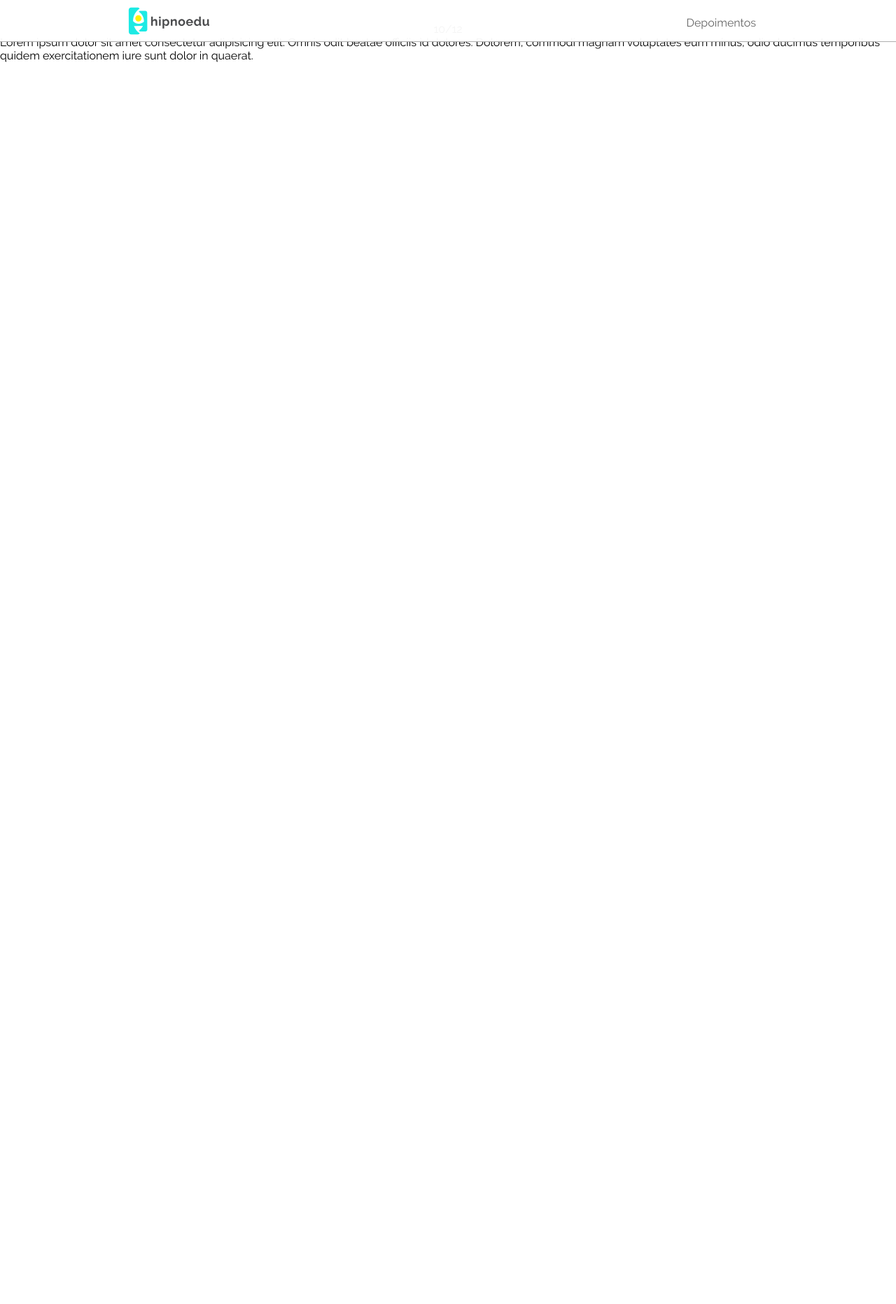
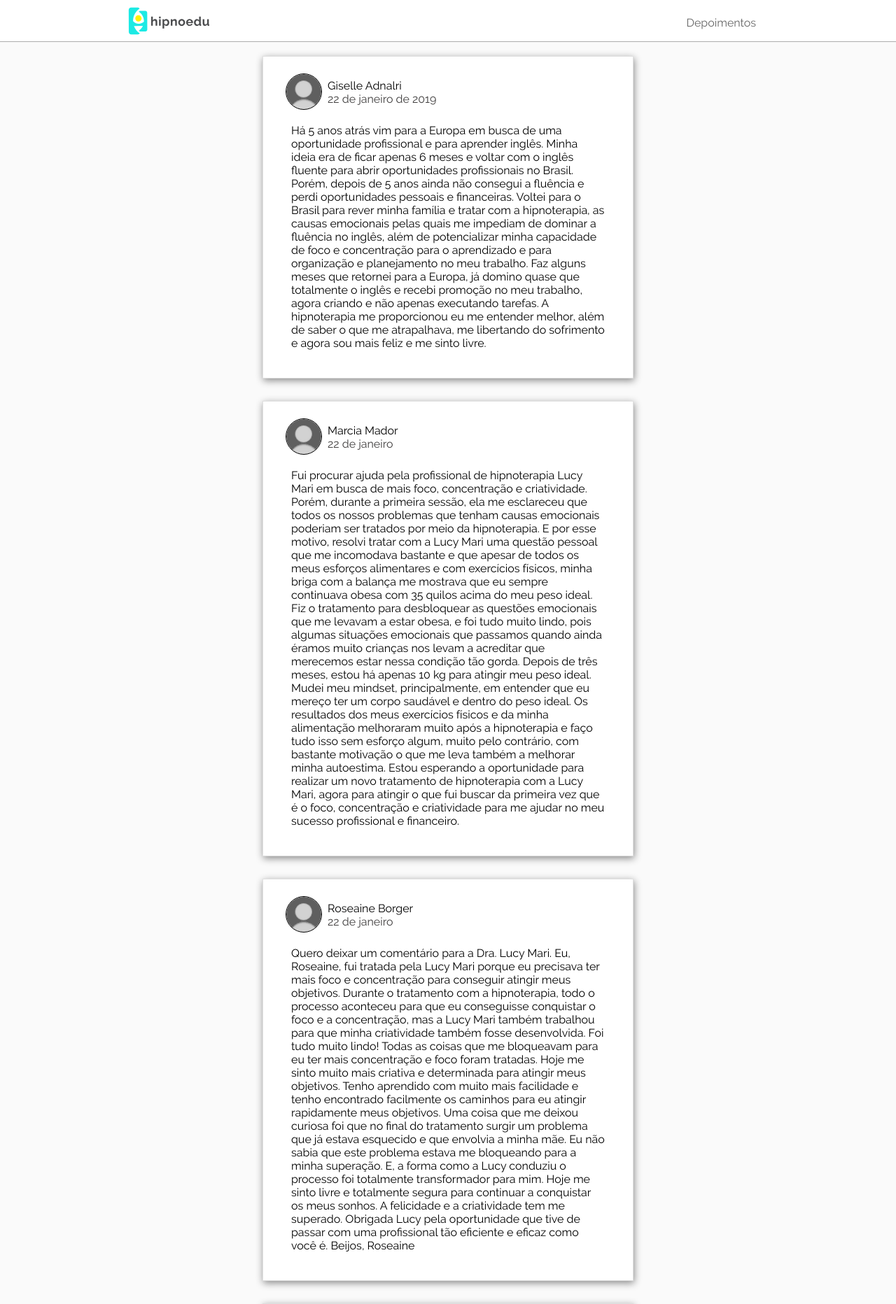
Before and after one commit to institutocriativo/site-hipnoedu, a PHP site: page /depoimentos.html in a window 1280 px wide. Shown: the top 1864 px of the page at 70% size. Before the commit the page ends 89 px from the top, so only its background shows below. Run offline with PHP 8.4, Linux system fonts and the light colour scheme.

Commit message:
Add depoimentos

```diff
--- /dev/null
+++ b/depoimentos.css
@@ -0,0 +1,81 @@
+.flex {
+    display: flex;
+}
+
+
+.row {
+    flex-direction: row;
+}
+
+.column {
+    flex-direction: column;
+}
+
+.center {
+    justify-content: center;
+}
+
+body {
+    background-color: #fafafa;
+}
+
+.dep-container {
+    display: flex;
+    flex-direction: row;
+    justify-content: center;
+    max-width: 1024px;
+    margin-top: 4rem;
+    flex-wrap: wrap;
+}
+
+@media (min-width: 1024px) {
+    .dep-container {
+        margin-left: calc(50% - 512px);
+    }
+}
+
+.dep-testimony {
+    max-width: 30rem;
+    margin: 1rem 0.5rem 1rem 0.5rem;
+    padding: 1.5rem;
+    display: flex;
+    flex-direction: column;
+    background-color: #ffffff;
+    border: #dfdfdf 1px solid;
+    box-shadow: #898989 1px 3px 10px;
+}
+
+.dep-info {
+    padding-top: 0.5rem;
+}
+
+.dep-picture {
+    padding: 0 0.5rem 0 0.5rem;
+}
+
+.dep-picture>img {
+    border: #000000 1px solid;
+    border-radius: 50px;
+}
+
+.dep-author {
+    display: flex;
+    flex-direction: row;
+}
+
+.dep-name {
+    color: #000000;
+}
+
+.dep-bio {
+    padding-left: 0.5rem;
+    color: #413f3f;
+}
+
+.dep-date {
+    color: #413f3f;
+}
+
+.dep-text {
+    padding: 1rem;
+}
--- a/depoimentos.html
+++ b/depoimentos.html
@@ -10,28 +10,162 @@
 		</title>
 		<link rel="icon" type="image/x-icon" href="res/hipnoedu.favicon.ico"/>
 		<link rel="stylesheet" type="text/css" href="style.css"/>
+		<link rel="stylesheet" type="text/css" href="depoimentos.css"/>
 	</head>
 	<body>
-		<div class="container" id="inicio">
-			<div class="testimony">
-				<div class="author">
-					<div class="picture">
+		<div class="dep-container" id="inicio">
+
+
+<div class="dep-testimony">
+<div class="dep-author">
+<div class="dep-picture">
+<img src="res/vitor.profile.small.png"/>
+</div>
+<div class="dep-info flex column">
+<div class="flex row">
+<div class="dep-name">
+Giselle Adnalri
+</div>
+<div class="dep-bio">
 
 </div>
-					<div class="name">
+</div>
+<div class="dep-date">
+22 de janeiro de 2019
+</div>
+</div>
+</div>
+<div class="dep-text">
+Há 5 anos atrás vim para a Europa em busca de uma oportunidade profissional e para aprender inglês. Minha ideia era de ficar apenas 6 meses e voltar com o inglês fluente para abrir oportunidades profissionais no Brasil. Porém, depois de 5 anos ainda não consegui a fluência e perdi oportunidades pessoais e financeiras. Voltei para o Brasil para rever minha família e tratar com a hipnoterapia, as causas emocionais pelas quais me impediam de dominar a fluência no inglês, além de potencializar minha capacidade de foco e concentração para o aprendizado e para organização e planejamento no meu trabalho. Faz alguns meses que retornei para a Europa, já domino quase que totalmente o inglês e recebi promoção no meu trabalho, agora criando e não apenas executando tarefas. A hipnoterapia me proporcionou eu me entender melhor, além de saber o que me atrapalhava, me libertando do sofrimento e agora sou mais feliz e me sinto livre.
+</div>
+</div>
+
+<div class="dep-testimony">
+<div class="dep-author">
+<div class="dep-picture">
+<img src="res/vitor.profile.small.png"/>
+</div>
+<div class="dep-info flex column">
+<div class="flex row">
+<div class="dep-name">
+Marcia Mador
+</div>
+<div class="dep-bio">
 
 </div>
-					<div class="bio">
+</div>
+<div class="dep-date">
+22 de janeiro
+</div>
+</div>
+</div>
+<div class="dep-text">
+Fui procurar ajuda pela profissional de hipnoterapia Lucy Mari em busca de mais foco, concentração e criatividade. Porém, durante a primeira sessão, ela me esclareceu que todos os nossos problemas que tenham causas emocionais poderiam ser tratados por meio da hipnoterapia. E por esse motivo, resolvi tratar com a Lucy Mari uma questão pessoal que me incomodava bastante e que apesar de todos os meus esforços alimentares e com exercícios físicos, minha briga com a balança me mostrava que eu sempre continuava obesa com 35 quilos acima do meu peso ideal. Fiz o tratamento para desbloquear as questões emocionais que me levavam a estar obesa, e foi tudo muito lindo, pois algumas situações emocionais que passamos quando ainda éramos muito crianças nos levam a acreditar que merecemos estar nessa condição tão gorda. Depois de três meses, estou há apenas 10 kg para atingir meu peso ideal. Mudei meu mindset, principalmente, em entender que eu mereço ter um corpo saudável e dentro do peso ideal. Os resultados dos meus exercícios físicos e da minha alimentação melhoraram muito após a hipnoterapia e faço tudo isso sem esforço algum, muito pelo contrário, com bastante motivação o que me leva também a melhorar minha autoestima. Estou esperando a oportunidade para realizar um novo tratamento de hipnoterapia com a Lucy Mari, agora para atingir o que fui buscar da primeira vez que é o foco, concentração e criatividade para me ajudar no meu sucesso profissional e financeiro.
+</div>
+</div>
+
+<div class="dep-testimony">
+<div class="dep-author">
+<div class="dep-picture">
+<img src="res/vitor.profile.small.png"/>
+</div>
+<div class="dep-info flex column">
+<div class="flex row">
+<div class="dep-name">
+Roseaine Borger
+</div>
+<div class="dep-bio">
 
 </div>
-					<div class="date">
-						10/12
+</div>
+<div class="dep-date">
+22 de janeiro
 </div>
 </div>
-				<div class="text">
-					Lorem ipsum dolor sit amet consectetur adipisicing elit. Omnis odit beatae officiis id dolores. Dolorem, commodi magnam voluptates eum minus, odio ducimus temporibus quidem exercitationem iure sunt dolor in quaerat.
+</div>
+<div class="dep-text">
+Quero deixar um comentário para a Dra. Lucy Mari. Eu, Roseaine, fui tratada pela Lucy Mari porque eu precisava ter mais foco e concentração para conseguir atingir meus objetivos. Durante o tratamento com a hipnoterapia, todo o processo aconteceu para que eu conseguisse conquistar o foco e a concentração, mas a Lucy Mari também trabalhou para que minha criatividade também fosse desenvolvida. Foi tudo muito lindo! Todas as coisas que me bloqueavam para eu ter mais concentração e foco foram tratadas. Hoje me sinto muito mais criativa e determinada para atingir meus objetivos. Tenho aprendido com muito mais facilidade e tenho encontrado facilmente os caminhos para eu atingir rapidamente meus objetivos. Uma coisa que me deixou curiosa foi que no final do tratamento surgir um problema que já estava esquecido e que envolvia a minha mãe. Eu não sabia que este problema estava me bloqueando para a minha superação. E, a forma como a Lucy conduziu o processo foi totalmente transformador para mim. Hoje me sinto livre e totalmente segura para continuar a conquistar os meus sonhos. A felicidade e a criatividade tem me superado. Obrigada Lucy pela oportunidade que tive de passar com uma profissional tão eficiente e eficaz como você é. Beijos, Roseaine
 </div>
 </div>
+
+
+<div class="dep-testimony">
+<div class="dep-author">
+<div class="dep-picture">
+<img src="res/vitor.profile.small.png"/>
+</div>
+<div class="dep-info flex column">
+<div class="flex row">
+<div class="dep-name">
+Bianca Gonçalves
+</div>
+<div class="dep-bio">
+
+</div>
+</div>
+<div class="dep-date">
+22 de janeiro
+</div>
+</div>
+</div>
+<div class="dep-text">
+É muito difícil nós mulheres declararmos que não temos orgasmos na hora H, muitas outras nem conhecem seu próprio corpo e não deixam-se levar pelo momento gostoso que se vive na relação sexual. Obtive extrema dificuldade de entrar em contato com esse especialista, porque falar desses assuntos com um homem, mesmo que seja "a pessoa" que domina essa área, foi um grande desafio para mim. Depois de conhecer o Rafael, fui muito bem recebida e fiquei muito a vontade com o todo do espaço e por entender como minha mente funciona. Realizada é o que posso declarar aqui depois de passar por esse processo mágico de transformação da mente, pelo entendimento da minha vida e hoje eu sei anular todos os "mimimis" que o profissional Rafael ensinou-me. Não posso declarar com detalhes o que mudou na minha mente, porém posso deixar claro hoje que sou COMPLETAMENTE diferente e tenho minha vida sexual muito resolvida. Obrigado Rafael Segato Souza por tudo que proporcionou nesse processo de mudança para mim. Posso deixar uma dica que se você está procurando esse profissional, entenda que você precisa querer mudar e aceitar a mudança na sua vida. Permita-se :)
+</div>
+</div>
+
+
+<div class="dep-testimony">
+<div class="dep-author">
+<div class="dep-picture">
+<img src="res/vitor.profile.small.png"/>
+</div>
+<div class="dep-info flex column">
+<div class="flex row">
+<div class="dep-name">
+Katarina Mazur
+</div>
+<div class="dep-bio">
+
+</div>
+</div>
+<div class="dep-date">
+22 de janeiro
+</div>
+</div>
+</div>
+<div class="dep-text">
+Apenas com 1 mês após a terapia com o hipnoterapeuta Rafael Segato, já consigo sentir uma enorme diferença na minha vida. Diversas vezes não conseguia acreditar no meu potencial no trabalho, mesmo com meus amigos e pessoas falando para acreditar. Recebia vagas de trabalho em empresas de porte internacional, porém, sempre caminhava 2 passos para trás, deixando grandes oportunidades. Com a grande atuação desse profissional, ele conseguiu adentrar em minha mente de tal forma que diversas sessões de terapia nunca conseguiram. Hoje estou na gerência de uma grande organização e devo uma grande parcela para ele. Gostaria que os profissionais de hoje, fossem claros e agissem com esse empenho dele para esse tipo de transformação da mente. Katarina Mazur
+</div>
+</div>
+
+
+<div class="dep-testimony">
+<div class="dep-author">
+<div class="dep-picture">
+<img src="res/vitor.profile.small.png"/>
+</div>
+<div class="dep-info flex column">
+<div class="flex row">
+<div class="dep-name">
+Moyses Barbalha
+</div>
+<div class="dep-bio">
+
+</div>
+</div>
+<div class="dep-date">
+22 de janeiro
+</div>
+</div>
+</div>
+<div class="dep-text">
+Rafael Segato me ajudou a desbloquear as causas emocionais que me faziam ter desempenho sexual diante das mulheres. Perdi muitas oportunidades na vida, mulheres lindas, possibilidade de felicidade, me fechei diante desse meu problema sexual. E, incrivelmente, com uma sessão de hipnoterapia com esse excelente profissional, reconquistei minha vida. No mesmo dia, já me encontrei com uma linda pessoa que há tempos estava enamorando. E finalmente, tive um desempenho sexual que mudou o rumo da minha vida. Não há palavras para agradecer o profissionalismo, a compreensão, a técnica que me transformou nesse novo homem que sou hoje. Muito obrigado, Rafael Segato e continue com esse profissionalismo atuando nos problemas sexuais das pessoas.
+</div>
+</div>
+
+
+
+
 		</div>
 		<div class="header">
 				<div class="item left">
--- a/style.css
+++ b/style.css
@@ -54,7 +54,7 @@ body {
     left: 0;
 }
 
-@media (max-width: 600px) {
+@media (max-width: 630px) {
     .header>.right {
         display: none;
     }
```
Also changed, not shown: glossario.css (added, +34 -0 lines), glossario.html (+16 -1 lines), index.html (+13 -7 lines), res/vitor.profile.big.png (added), res/vitor.profile.small.png (added). Lines whose indentation alone changed are shown as unchanged.
